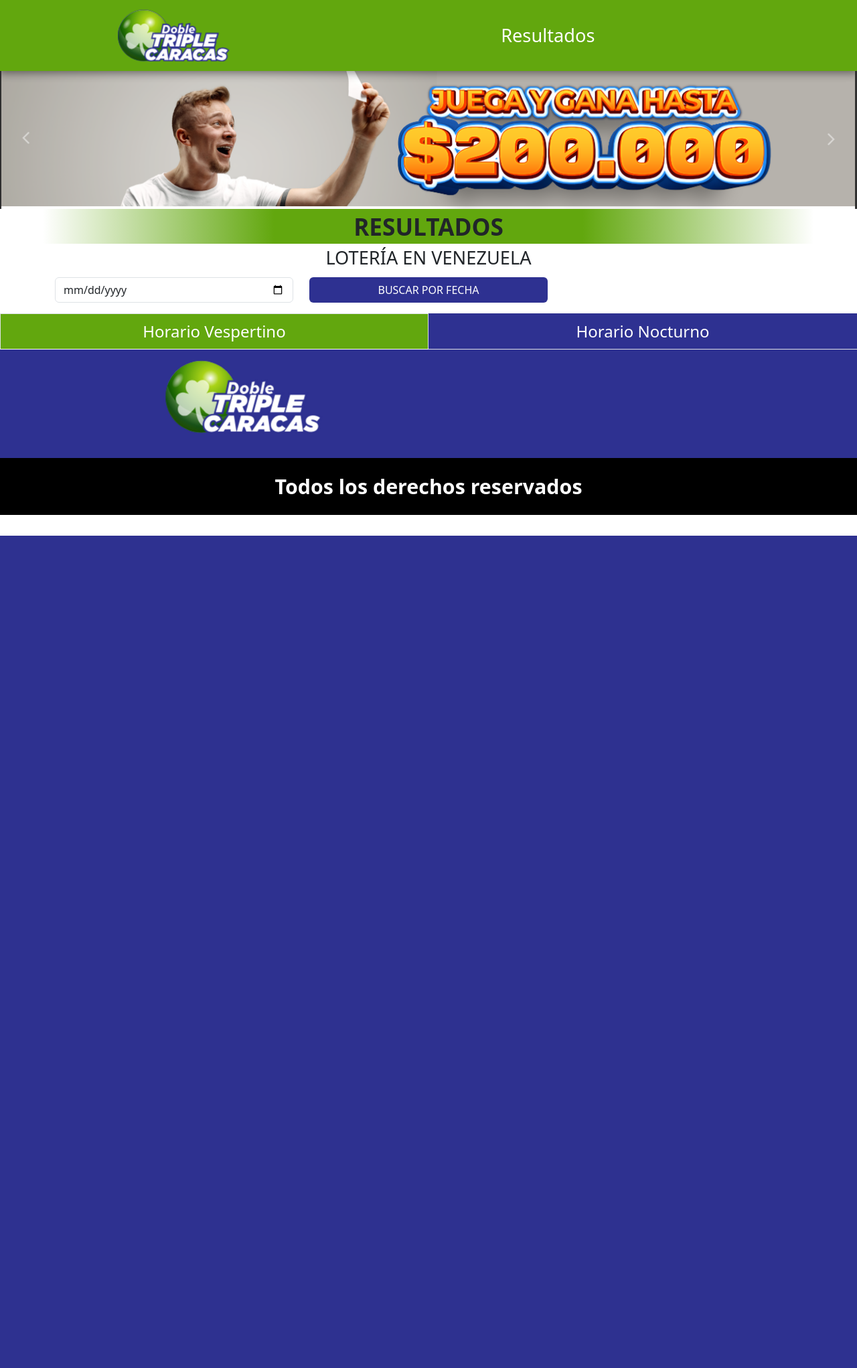
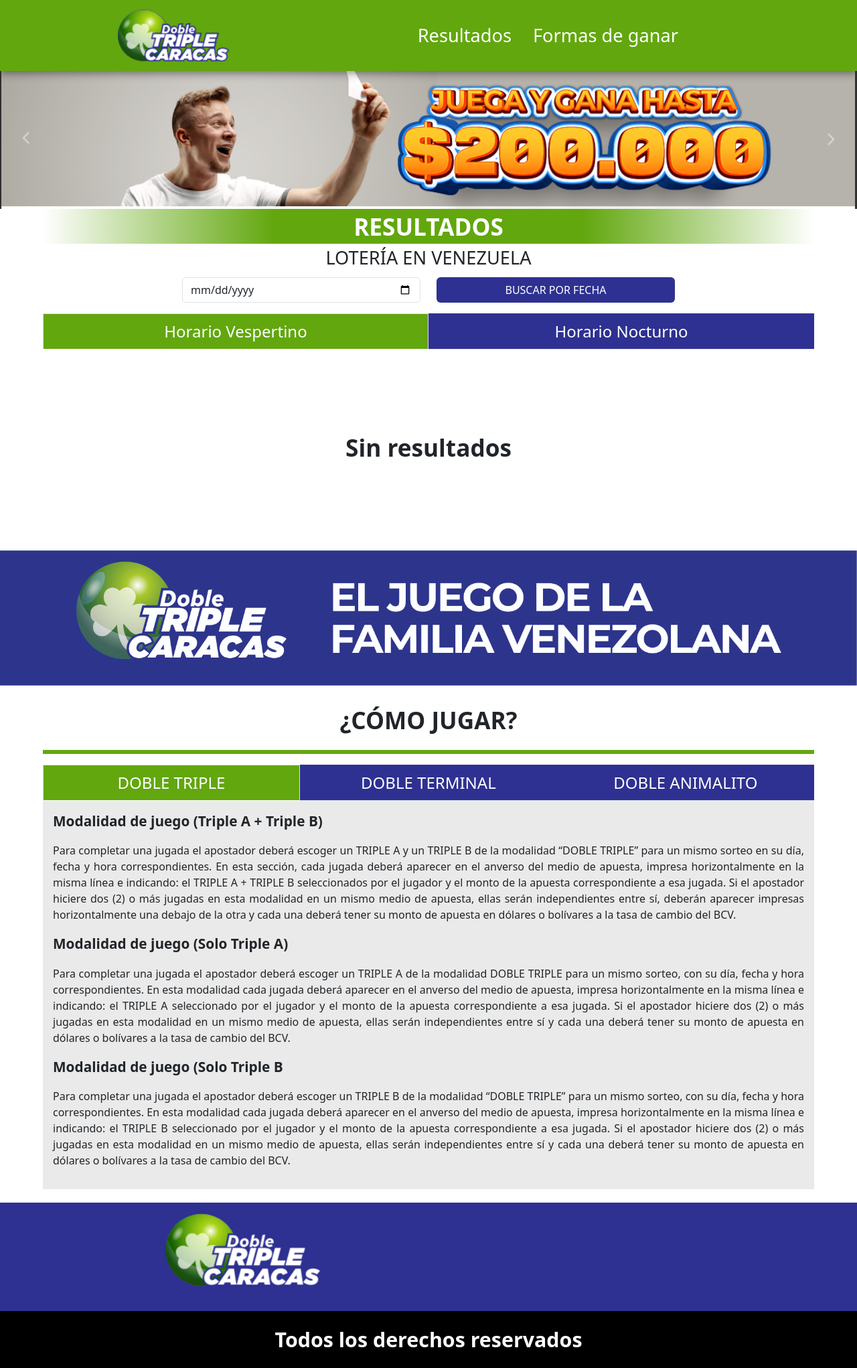
Before and after one commit to yoelayan/doble_triple_caracas, a Django app: page / in a window 1280 px wide. Shown: the whole page at 67% size. Before the commit the page ends 800 px from the top, so only its background shows below. Run offline with Django 4.2, Linux system fonts and the light colour scheme; data that the repository does not hold is empty.

Commit message:
add section how to play

```diff
--- a/static/css/style.css
+++ b/static/css/style.css
@@ -44,6 +44,7 @@
      justify-content: center;
 }
 .title h3{
+     color:white;
      font-weight: bold;
      margin-top: 0.3rem;
      margin-bottom: 0.3rem;
@@ -59,8 +60,19 @@
      font-size:1.7rem;
 }
 .nav-tabs li.nav-item{
+
+     background-color: #2e3191;
+}
+#resultados-tabs.nav-tabs li.nav-item{
      width: 50%;
-     background-color: #2e3191;
+}
+#reglas-tabs.nav-tabs li.nav-item{
+     width: 33.33%;
+}
+hr.separator{
+     color:#62a70e;
+     border: 3px solid #62a70e;
+     opacity: 100!important;
 }
 .nav-tabs li button.nav-link{
      width: 100%;
@@ -90,6 +102,10 @@
 .resultado__item{
      display: flex;
      align-items: center;
+}
+.not_results{
+     margin-left:40%;
+     padding-top:10px;
 }
 .resultado__concept{
      width: 25%;
@@ -216,3 +232,27 @@
 .widget__icon{
      color:white;
 }
+.reglas-content{
+     background-color: #eaeaea;
+}
+.regla-item{
+     padding:15px;
+}
+.regla-item-title{
+     font-size: 1.3rem;
+     font-weight: 700;
+}
+.regla-item-description{
+     font-size: 1rem;
+     font-weight: 300;
+     text-align: justify;
+}
+#reglas-content.tab-content{
+     margin-bottom:20px;
+}
+.resultado__content .container{
+     display: flex;
+     align-items: center;
+     justify-content: center;
+     height: 300px;
+}
--- a/templates/home/index.html
+++ b/templates/home/index.html
@@ -15,6 +15,13 @@
           </div>
      </section>
      {% include 'parts/form-historico.html'%}
-     {% include 'shared/tabs.html' with prefix='actual' resultados_vespertino=actual_resultados_vespertino resultados_nocturno=actual_resultados_nocturno %}
-
+     <div class="container-custom">
+          {% include 'shared/tabs.html' with prefix='actual' resultados_vespertino=actual_resultados_vespertino resultados_nocturno=actual_resultados_nocturno %}
+     </div>
+     <section id="banner__section__1">
+          <div class="banner">
+               <img src="{% static 'img/juego_familia.jpg' %}" alt="" class="banner__img">
+          </div>
+     </section>
+     {% include 'parts/reglas.html' %}
 {% endblock %}
--- a/templates/parts/form-historico.html
+++ b/templates/parts/form-historico.html
@@ -1,5 +1,5 @@
 <form class="container history-form" action='.' method='GET'>
-     <div class="row">
+     <div class="row" style="justify-content: center">
           <div class="col-4">
                <div class="calendar mb-3">
                     <input type='date' class="form-control" name='fecha'/>
--- a/templates/parts/nav.html
+++ b/templates/parts/nav.html
@@ -4,6 +4,7 @@
      </div>
      <ul class="container nav justify-content-center">
           <li class="nav-item"><a href="#resultados" class="nav-link">Resultados</a></li>
+          <li class="nav-item"><a href="#reglas" class="nav-link">Formas de ganar</a></li>
 
      </ul>
 </div>
--- /dev/null
+++ b/templates/parts/reglas.html
@@ -0,0 +1,192 @@
+
+{% block body %}
+     <section id="reglas" style="margin-top:30px;">
+          <div class="container-custom">
+               <div class="row">
+                    <div class="col-sm-12 col-s-4">
+                         <h3 class="paragraph__title text-center">¿CÓMO JUGAR?</h3>
+                    </div>
+               </div>
+               <hr class="separator">
+               <ul class="nav nav-tabs" id="reglas-tabs" role="tablist">
+                    <li class="nav-item" role="presentation">
+                         <button
+                              class="nav-link active"
+                              id="doble-triple-tab"
+                              data-bs-toggle="tab"
+                              data-bs-target="#doble-triple-tab-pane"
+                              aria-selected="true"
+                              type="button"
+                              role="tab"
+                              aria-controls="doble-triple-tab-pane"
+                         >
+                              DOBLE TRIPLE
+                         </button>
+                    </li>
+                    <li class="nav-item" role="presentation">
+                         <button
+                              class="nav-link"
+                              id="doble-terminal-tab"
+                              data-bs-toggle="tab"
+                              data-bs-target="#doble-terminal-tab-pane"
+                              aria-selected="true"
+                              type="button"
+                              role="tab"
+                              aria-controls="doble-terminal-tab-pane"
+                         >
+                              DOBLE TERMINAL
+                         </button>
+                    </li>
+                    <li class="nav-item" role="presentation">
+                         <button
+                              class="nav-link"
+                              id="doble-animalito-tab"
+                              data-bs-toggle="tab"
+                              data-bs-target="#doble-animalito-tab-pane"
+                              aria-selected="true"
+                              type="button"
+                              role="tab"
+                              aria-controls="doble-animalito-tab-pane"
+                         >
+                              DOBLE ANIMALITO
+                         </button>
+                    </li>
+               </ul>
+               <div class="tab-content" id="reglas-content">
+                    <div
+                         class="tab-pane fade show active"
+                         id="doble-triple-tab-pane"
+                         role="tabpanel"
+                         aria-labelledby="doble-triple-tab"
+                         tabindex="0">
+                         <div class="reglas-content">
+                              <div class="regla-item">
+                                   <p class="regla-item-title">Modalidad de juego (Triple A + Triple B)</p>
+                                   <p class="regla-item-description">
+                                        Para completar una jugada el apostador deberá escoger un TRIPLE A y un
+                                        TRIPLE B de la modalidad “DOBLE TRIPLE” para un mismo sorteo en su día,
+                                        fecha y hora correspondientes.
+
+                                        En esta sección, cada jugada deberá aparecer en el anverso del medio de apuesta,
+                                        impresa horizontalmente en la misma línea e indicando: el TRIPLE A + TRIPLE B seleccionados por el jugador y el monto de la apuesta
+                                        correspondiente a esa jugada. Si el apostador hiciere dos (2) o más jugadas en esta modalidad en un mismo medio de apuesta,
+                                        ellas serán independientes entre sí, deberán aparecer impresas horizontalmente una debajo de la otra y cada una deberá tener su monto de
+                                        apuesta en dólares o bolívares a la tasa de cambio del BCV.
+                                   </p>
+                                   <p class="regla-item-title">Modalidad de juego (Solo Triple A)</p>
+                                   <p class="regla-item-description">
+                                        Para completar una jugada el apostador deberá escoger un TRIPLE A de la
+                                        modalidad DOBLE TRIPLE para un mismo sorteo, con su día, fecha y hora
+                                        correspondientes.
+
+                                        En esta modalidad cada jugada deberá aparecer en el anverso del medio de
+                                        apuesta, impresa horizontalmente en la misma línea e indicando: el TRIPLE A
+                                        seleccionado por el jugador y el monto de la apuesta correspondiente a esa jugada.
+                                        Si el apostador hiciere dos (2) o más jugadas en esta modalidad en un mismo medio de apuesta,
+                                        ellas serán independientes entre sí y cada una deberá tener su monto de apuesta en dólares o bolívares a la tasa de cambio del BCV.
+                                   </p>
+                                   <p class="regla-item-title">Modalidad de juego (Solo Triple B</p>
+                                   <p class="regla-item-description">
+                                        Para completar una jugada el apostador deberá escoger un TRIPLE B de la
+                                        modalidad “DOBLE TRIPLE” para un mismo sorteo, con su día, fecha y hora
+                                        correspondientes.
+
+                                        En esta modalidad cada jugada deberá aparecer en el anverso del medio de
+                                        apuesta, impresa horizontalmente en la misma línea e indicando: el TRIPLE B
+                                        seleccionado por el jugador y el monto de la apuesta correspondiente a esa
+                                        jugada. Si el apostador hiciere dos (2) o más jugadas en esta modalidad en un mismo medio de apuesta,
+                                        ellas serán independientes entre sí y cada una deberá tener su monto de apuesta en dólares o bolívares a la tasa de cambio del BCV.
+                                   </p>
+                              </div>
+                         </div>
+                    </div>
+                    <div
+                         class="tab-pane fade"
+                         id="doble-terminal-tab-pane"
+                         role="tabpanel"
+                         aria-labelledby="doble-terminal-tab"
+                         tabindex="0">
+                         <div class="reglas-content">
+                              <div class="regla-item">
+                                   <p class="regla-item-title">Modalidad de juego (Terminal A + Terminal B)</p>
+                                   <p class="regla-item-description">
+                                        Para completar una jugada el apostador deberá escoger un TERMINAL A y un TERMINAL B de la modalidad “DOBLE TERMINAL”
+                                        para un mismo sorteo, con su día, fecha y hora correspondientes.
+
+                                        En esta modalidad cada jugada deberá aparecer en el anverso del medio de
+                                        apuesta, impresa horizontalmente en la misma línea e indicando: el TERMINAL A + el TERMINAL B seleccionados
+                                        por el jugador y el monto de la apuesta correspondiente a esa jugada. Si el apostador hiciere dos (2) o más
+                                        jugadas en esta modalidad en un mismo medio de apuesta, ellas serán independientes entre sí, deberán aparecer
+                                        impresas horizontalmente una debajo de la otra y cada una deberá tener su monto de apuesta en dólares o bolívares
+                                        a la tasa de cambio del BCV.
+                                   </p>
+                                   <p class="regla-item-title">Modalidad de juego (Solo Terminal A)</p>
+                                   <p class="regla-item-description">
+                                        Para completar una jugada el apostador deberá escoger un TERMINAL A de la modalidad DOBLE TERMINAL para un mismo sorteo,
+                                        con su día, fecha y hora correspondientes.
+                                        En esta modalidad cada jugada deberá aparecer en el anverso del medio de apuesta,
+                                        impresa horizontalmente en la misma línea e indicando: el TERMINAL A seleccionado por el jugador y
+                                        el monto de la apuesta correspondiente a esa jugada. Si el apostador hiciere dos (2) o más jugadas en esta
+                                        modalidad en un mismo medio de apuesta, ellas serán independientes entre sí y cada una deberá tener su monto de
+                                        apuesta en dólares o bolívares a la tasa de cambio del BCV.
+                                   </p>
+                                   <p class="regla-item-title">Modalidad de juego (Solo Terminal B</p>
+                                   <p class="regla-item-description">
+                                        Para completar una jugada el apostador deberá escoger un TERMINAL B de la modalidad “DOBLE TERMINAL” para un mismo sorteo,
+                                        con su día, fecha y hora correspondientes.
+                                        En esta modalidad cada jugada deberá aparecer en el anverso del medio de
+                                        apuesta, impresa horizontalmente en la misma línea e indicando: el TERMINAL B seleccionado por el jugador y
+                                        el monto de la apuesta correspondiente a esa jugada. Si el apostador hiciere dos (2) o más jugadas en esta modalidad en un mismo medio de
+                                        apuesta, ellas serán independientes entre sí y cada una deberá tener su monto de apuesta en dólares o bolívares a la tasa de cambio del BCV.
+                                   </p>
+                              </div>
+                         </div>
+                    </div>
+                    <div
+                         class="tab-pane fade"
+                         id="doble-animalito-tab-pane"
+                         role="tabpanel"
+                         aria-labelledby="doble-animalito-tab"
+                         tabindex="0">
+                         <div class="reglas-content">
+                              <div class="regla-item">
+                                   <p class="regla-item-title">Modalidad de juego (Animalito A + Animalito B)</p>
+                                   <p class="regla-item-description">
+                                        Para completar una jugada el apostador deberá escoger un ANIMALITO A + un ANIMALITO B de la modalidad “DOBLE ANIMALITO” para un mismo sorteo, con su día, fecha y hora correspondientes.
+
+                                        En esta sección cada jugada deberá aparecer en el anverso del medio de
+                                        apuesta, impresa horizontalmente en la misma línea e indicando: el
+                                        ANIMALITO A y el ANIMALITO B seleccionados por el apostador y el monto
+                                        de la apuesta correspondiente a esa jugada. Si el apostador hiciere dos (2) o
+                                        más jugadas en esta modalidad en un mismo medio de apuesta, ellas serán
+                                        independientes entre sí, deberán aparecer impresas horizontalmente una
+                                        debajo de la otra y cada una deberá tener su monto de apuesta en dólares o
+                                        bolívares a la tasa de cambio del BCV
+                                   </p>
+                                   <p class="regla-item-title">Modalidad de juego (Solo Animalito A)</p>
+                                   <p class="regla-item-description">
+                                        Para completar una jugada el apostador deberá escoger un ANIMALITO A de la modalidad DOBLE ANIMALITO para un mismo sorteo, con su día, fecha y hora correspondientes.
+
+                                        En esta modalidad cada jugada deberá aparecer en el anverso del medio de
+                                        apuesta, impresa horizontalmente en la misma línea e indicando: el
+                                        ANIMALITO A seleccionado por el jugador y el monto de la apuesta
+                                        correspondiente a esa jugada. Si el apostador hiciere dos (2) o más jugadas en esta modalidad en un mismo medio de apuesta, ellas serán independientes entre sí y cada una deberá tener su monto de apuesta en dólares o bolívares a la tasa de cambio del BCV.
+                                   </p>
+                                   <p class="regla-item-title">Modalidad de juego (Solo Animalito B)</p>
+                                   <p class="regla-item-description">
+                                        Para completar una jugada el apostador deberá escoger un ANIMALITO B de
+la modalidad DOBLE ANIMALITO para un mismo sorteo, con su día, fecha y
+hora correspondientes.
+
+En esta modalidad cada jugada deberá aparecer en el anverso del medio de
+apuesta, impresa horizontalmente en la misma línea e indicando: el
+ANIMALITO B seleccionado por el jugador y el monto de la apuesta
+correspondiente a esa jugada. Si el apostador hiciere dos (2) o más jugadas en esta modalidad en un mismo medio de apuesta, ellas serán independientes entre sí y cada una deberá tener su monto de apuesta en dólares o bolívares a la tasa de cambio del BCV.
+                                   </p>
+                              </div>
+                         </div>
+                    </div>
+               </div>
+          </div>
+     </section>
+{% endblock body %}
--- a/templates/shared/resultados.html
+++ b/templates/shared/resultados.html
@@ -19,5 +19,10 @@
                {% include 'shared/concepto.html' with concepto=resultado.concepto_1 %}
                {% include 'shared/concepto.html' with concepto=resultado.concepto_2 %}
           </div>
+     {% empty %}
+     <div class="container">
+          <h3 class="paragraph__title text-center">Sin resultados</h3>
+     </div>
+
      {% endfor %}
 </div>
```
Also changed, not shown: templates/parts/table-historico.html (+6 -2 lines).
